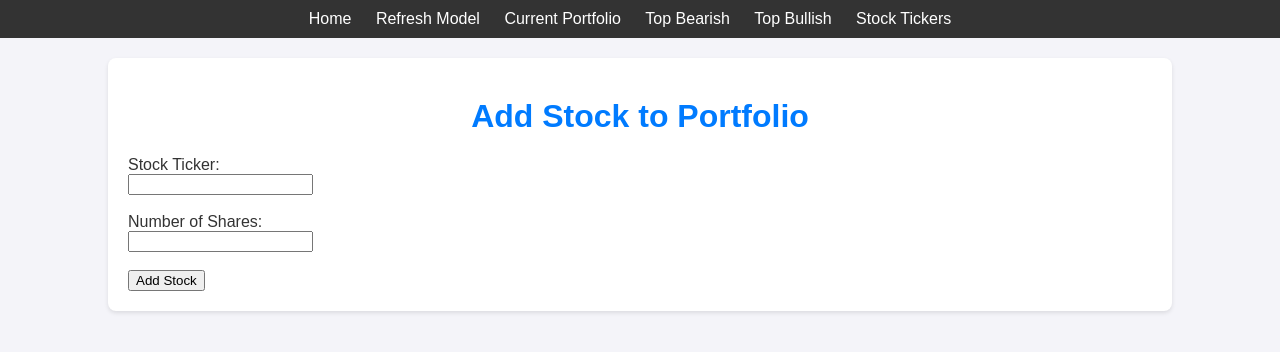
After one commit to a1phab3ta/StockMarketAI, a Flask app: page /add_stock in a window 1280 px wide. The commit adds this page. Shown: the top 352 px of the page. Run offline with Flask 3, Linux system fonts and the light colour scheme.

Commit message:
Add stocks to portfolio
.

```diff
--- a/main.py
+++ b/main.py
@@ -1,4 +1,4 @@
-from flask import Flask, render_template
+from flask import Flask, redirect, render_template, request, url_for
 import requests
 from bs4 import BeautifulSoup
 import sqlite3
@@ -86,6 +86,22 @@ def stock_info(ticker):
     print(info)
     return render_template('stock_info.html', ticker=ticker, info=info)
 
+@app.route('/add_stock', methods=['GET', 'POST'])
+def add_stock():
+    if request.method == 'POST':
+        ticker = request.form['ticker']
+        shares = request.form['shares']
+        conn = sqlite3.connect('myportfolio.db')
+        cursor = conn.cursor()
+        cursor.execute("SELECT * FROM portfolio WHERE ticker = ?", (ticker,))
+        if cursor.fetchone() is None:
+            cursor.execute("INSERT INTO portfolio (ticker, shares) VALUES (?, ?)", (ticker, shares))
+        else:
+            cursor.execute("UPDATE portfolio SET shares = shares + ? WHERE ticker = ?", (shares, ticker))
+        conn.commit()
+        conn.close()
+        return redirect(url_for('current_portfolio'))
+    return render_template('add_stock.html')
 
 if __name__ == '__main__':
     con = sqlite3.connect('myportfolio.db')
--- /dev/null
+++ b/templates/add_stock.html
@@ -0,0 +1,31 @@
+<!DOCTYPE html>
+<html>
+<head>
+  <title>Add Stock</title>
+  <link rel="stylesheet" type="text/css" href="{{ url_for('static', filename='styles.css') }}">
+</head>
+<body>
+    <header>
+        <nav>
+          <ul>
+            <li><a href="{{ url_for('main') }}">Home</a></li>
+            <li><a href="{{ url_for('refresh_model') }}">Refresh Model</a></li>
+            <li><a href="{{ url_for('current_portfolio') }}">Current Portfolio</a></li>
+            <li><a href="{{ url_for('top_bearish') }}">Top Bearish</a></li>
+            <li><a href="{{ url_for('top_bullish') }}">Top Bullish</a></li>
+            <li><a href="{{ url_for('stock_tickers') }}">Stock Tickers</a></li>
+          </ul>
+        </nav>
+    </header>
+    <div class="container">
+        <h1>Add Stock to Portfolio</h1>
+        <form action="{{ url_for('add_stock') }}" method="post">
+            <label for="ticker">Stock Ticker:</label><br>
+            <input type="text" id="ticker" name="ticker" required><br><br>
+            <label for="shares">Number of Shares:</label><br>
+            <input type="number" id="shares" name="shares" required><br><br>
+            <input type="submit" value="Add Stock">
+        </form>
+    </div>
+</body>
+</html>
--- a/templates/current_portfolio.html
+++ b/templates/current_portfolio.html
@@ -35,5 +35,6 @@
         </tbody>
     </table>
     <h2 style="padding: 4ch;">Total Value of Portfolio: <span style="color: lime;">${{ tot_val }}</span></h2>
+    <a href = "/add_stock" style="margin-left: 10ch;"><span style="font-size: 26px;">Add a new stock</span></a>
 </body>
 </html>
```
Also changed, not shown: current_portfolio.db (added), myportfolio.db, portfolio.db (added).
